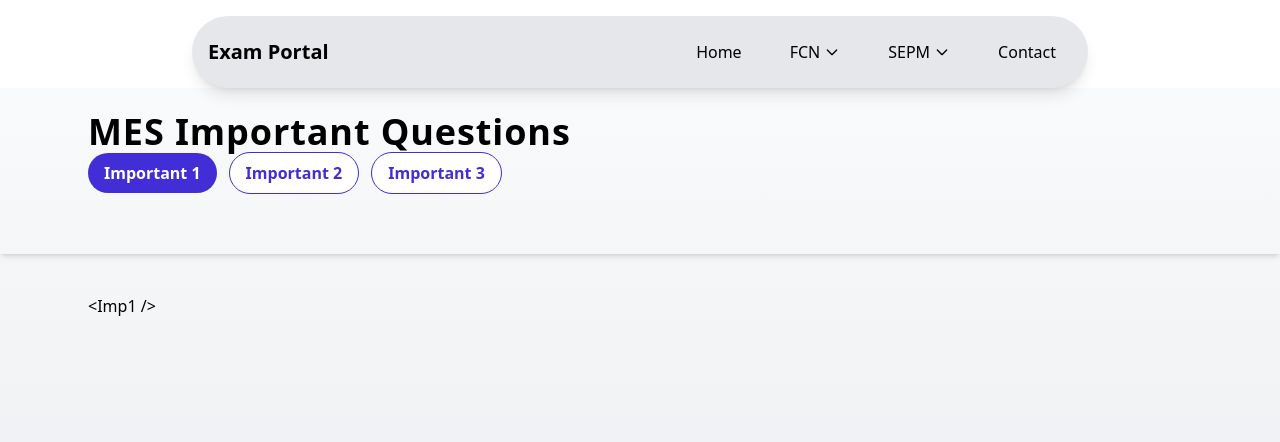
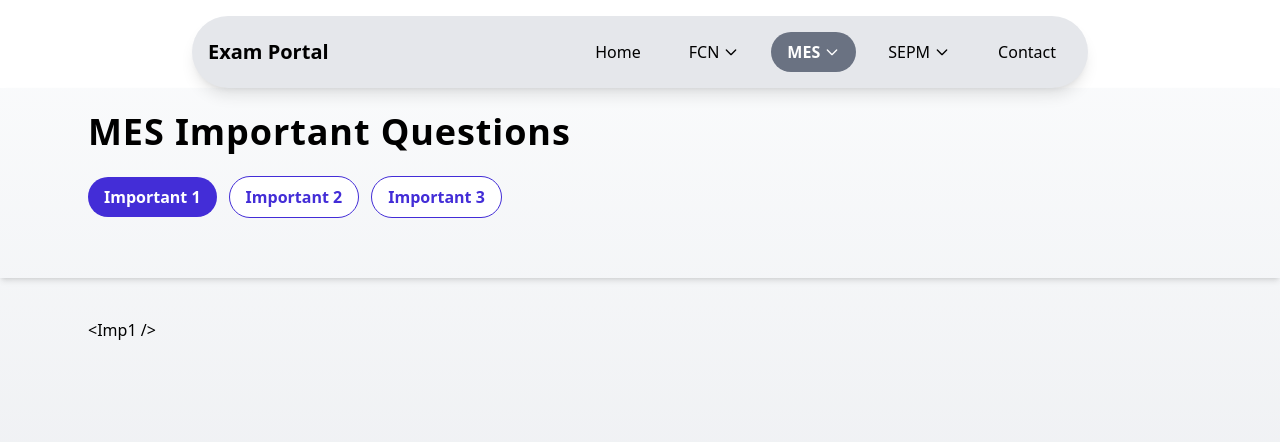
Before and after one commit to NITHINKR06/ImpoortantQuestions, a Next.js app: page /mse2/mes in a window 1280 px wide. Shown: the top 442 px of the page. Built offline with nearby package versions, Linux system fonts and the light colour scheme.

Commit message:
Added and Fcn and mes content..

```diff
--- a/src/app/mse2/mes/page.jsx
+++ b/src/app/mse2/mes/page.jsx
@@ -40,7 +40,7 @@ const SEPMImportantQuestions = () => {
           <h1 className="text-4xl font-extrabold tracking-wide">
             MES Important Questions
           </h1>
-
+          <br />
           {/* Buttons to switch between pages */}
           <div className="mb-6">
             <button
--- a/src/components/Navbar.jsx
+++ b/src/components/Navbar.jsx
@@ -22,6 +22,12 @@ const Navbar = () => {
         { name: 'Part 1', href: '/mse2/fcn' },
       ],
     },
+    {
+        name: 'MES',
+        dropdown: [
+          { name: 'Part 1', href: '/mse2/mes' },
+        ],
+      },
     {
       name: 'SEPM',
       dropdown: [
```
